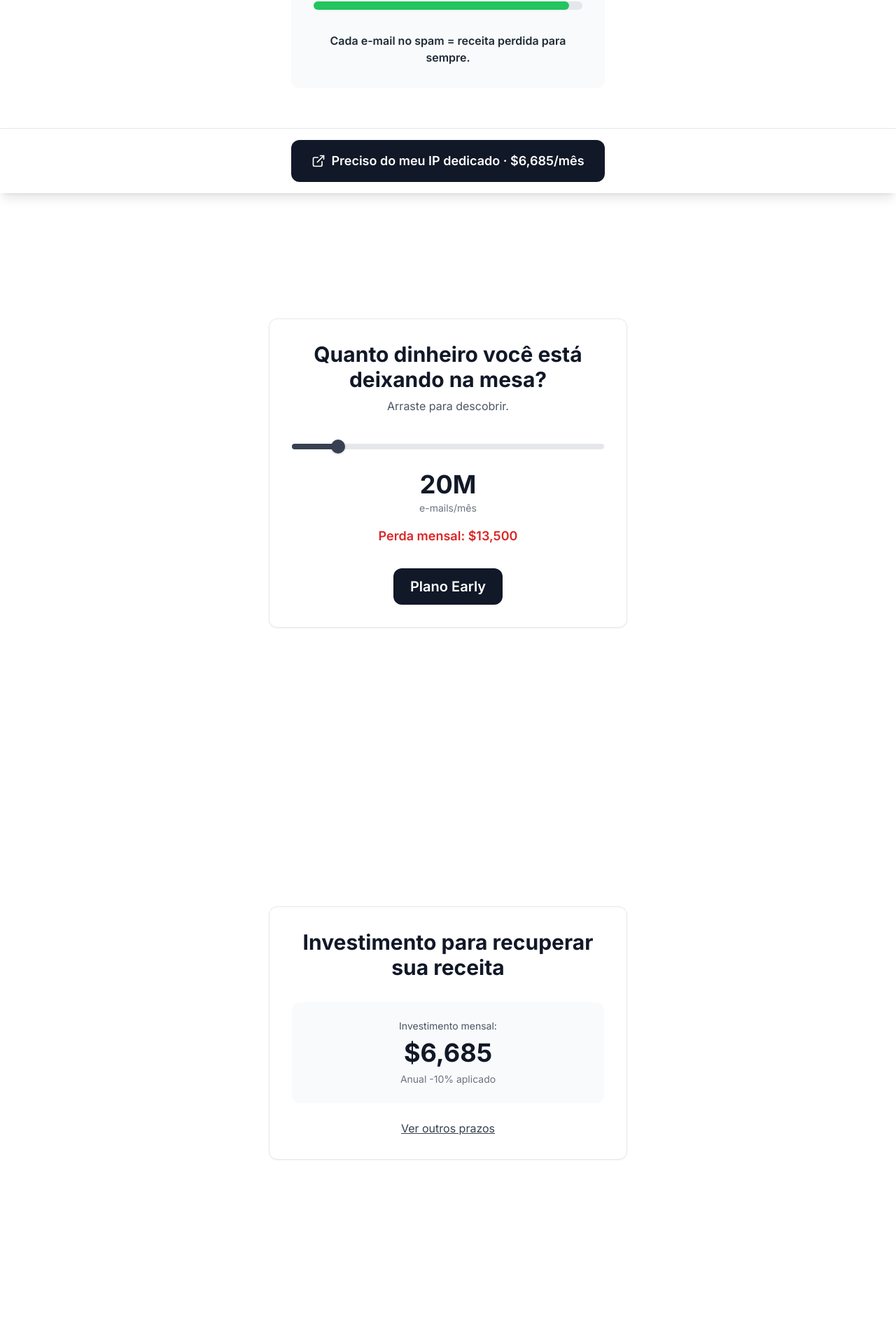
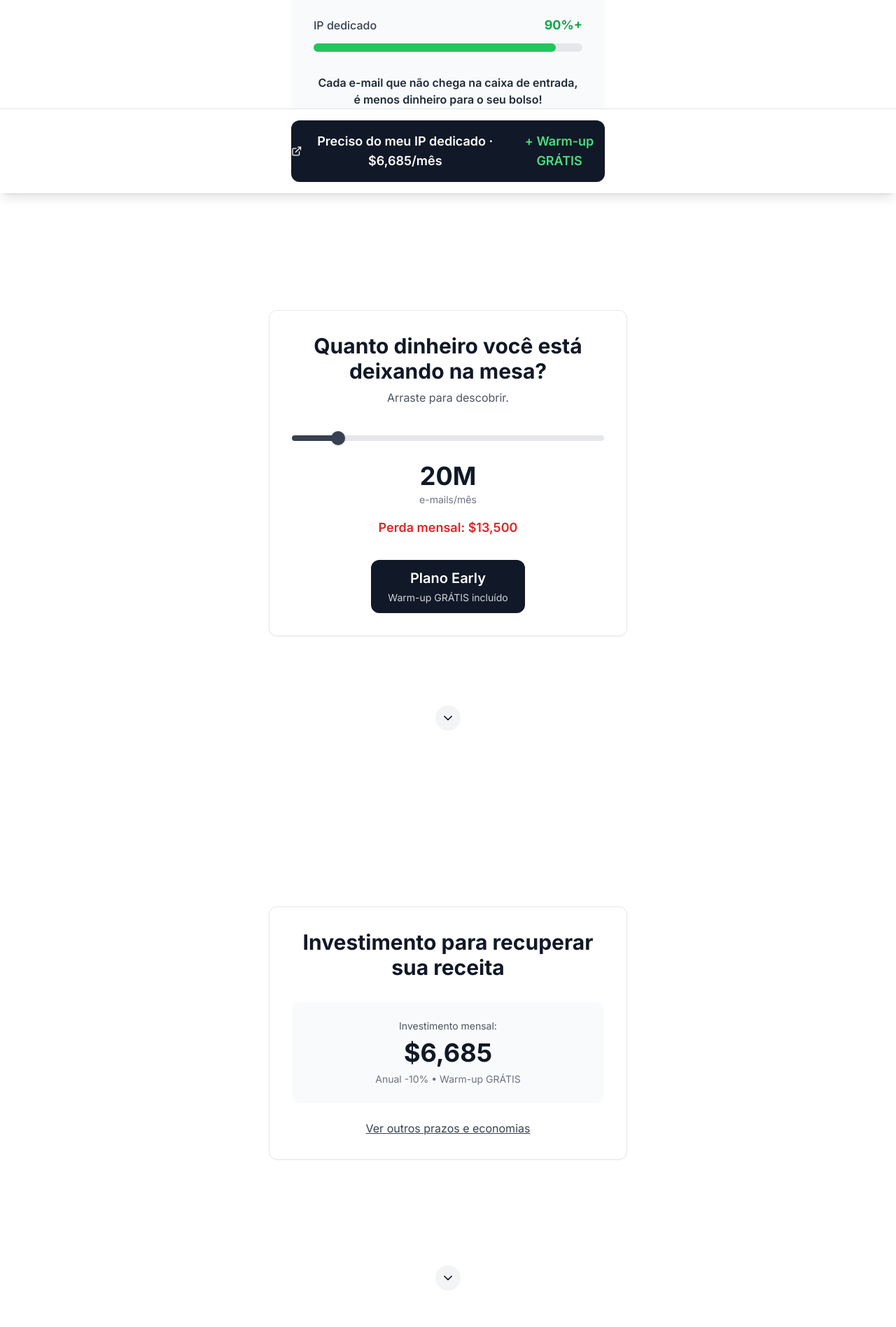
Before and after one commit to obrunomorgado/everinbox-pricing-calculator, a React (Vite) app: page /landing in a window 1280 px wide. Shown: the part 524-2420 px from the top of the page at 70% size. Built offline with nearby package versions, Linux system fonts and the light colour scheme.

Commit message:
Implement landing page refinements

```diff
--- a/src/pages/Landing.tsx
+++ b/src/pages/Landing.tsx
@@ -1,6 +1,5 @@
-
 import React, { useEffect, useState, useRef } from 'react';
-import { ExternalLink, ChevronDown } from 'lucide-react';
+import { ExternalLink, ChevronDown, ChevronRight } from 'lucide-react';
 
 const Landing = () => {
   const [volume, setVolume] = useState(20);
@@ -21,6 +20,7 @@ const Landing = () => {
   ];
 
   const descontos = { "Flex": 0, "6m": 0.05, "12m": 0.10 };
+  const warmupCosts = { "Flex": 1200, "6m": 600, "12m": 0 };
   const fx = 6.0;
   const ipFee = 55;
   const ganhoPp = 15;
@@ -34,6 +34,7 @@ const Landing = () => {
   const excedCost = exced * plan.tarifa;
   const ips = Math.ceil(emails / 90e6);
   const ipCost = ips * ipFee;
+  const warmupCost = warmupCosts[modalidade as keyof typeof warmupCosts];
   const total = piso + excedCost + ipCost;
   const anual = total * 12;
   const extraInbox = emails * ganhoPp / 100;
@@ -53,6 +54,22 @@ const Landing = () => {
 
   const formatNumber = (value: number) => {
     return (value / 1e6).toFixed(1);
+  };
+
+  const getWarmupText = () => {
+    switch (modalidade) {
+      case "12m": return "Warm-up GRÁTIS incluído";
+      case "6m": return "Warm-up 50% desconto";
+      case "Flex": return "Warm-up adicional $1.200";
+      default: return "";
+    }
+  };
+
+  const scrollToNextSection = (currentIndex: number) => {
+    const nextSection = sectionsRef.current[currentIndex + 1];
+    if (nextSection) {
+      nextSection.scrollIntoView({ behavior: 'smooth' });
+    }
   };
 
   // Intersection Observer for animations
@@ -84,18 +101,28 @@ const Landing = () => {
 
   return (
     <div className="min-h-screen bg-white font-['Inter'] relative">
+      {/* Progress indicators */}
+      <div className="fixed left-4 top-1/2 transform -translate-y-1/2 z-40 space-y-2">
+        {[0, 1, 2, 3, 4, 5].map((index) => (
+          <div
+            key={index}
+            className="w-2 h-2 rounded-full bg-gray-300 transition-all duration-300"
+          />
+        ))}
+      </div>
+
       {/* Section 1: Choque de Realidade */}
       <section
         ref={(el) => (sectionsRef.current[0] = el)}
-        className="min-h-screen flex flex-col justify-center items-center px-6 opacity-0 translate-y-8 transition-all duration-700 ease-out"
+        className="min-h-screen flex flex-col justify-center items-center px-6 opacity-0 translate-y-8 transition-all duration-700 ease-out relative"
       >
         <div className="max-w-2xl text-center">
           <h1 className="text-5xl md:text-6xl font-bold text-gray-900 mb-8 leading-tight">
-            Seus e-mails estão <span className="text-red-600">morrendo no spam.</span>
+            Seus e-mails estão <span className="text-red-600">morrendo antes de chegar</span> na caixa de entrada.
           </h1>
           <p className="text-xl text-gray-600 mb-12">E levando sua receita junto.</p>
 
-          {/* Comparison bars - clean and minimal */}
+          {/* Updated comparison bars */}
           <div className="bg-gray-50 rounded-lg p-8 max-w-md mx-auto">
             <div className="space-y-6">
               <div>
@@ -111,25 +138,33 @@ const Landing = () => {
               <div>
                 <div className="flex justify-between items-center mb-3">
                   <span className="text-gray-700 font-medium">IP dedicado</span>
-                  <span className="text-green-600 font-bold text-lg">95%</span>
+                  <span className="text-green-600 font-bold text-lg">90%+</span>
                 </div>
                 <div className="w-full bg-gray-200 rounded-sm h-3">
-                  <div className="bg-green-500 h-3 rounded-sm w-[95%]"></div>
+                  <div className="bg-green-500 h-3 rounded-sm w-[90%]"></div>
                 </div>
               </div>
             </div>
 
             <p className="text-center text-gray-800 mt-8 font-semibold">
-              Cada e-mail no spam = receita perdida para sempre.
+              Cada e-mail que não chega na caixa de entrada, é menos dinheiro para o seu bolso!
             </p>
           </div>
         </div>
+
+        {/* Navigation arrow */}
+        <button
+          onClick={() => scrollToNextSection(0)}
+          className="absolute bottom-8 left-1/2 transform -translate-x-1/2 p-2 rounded-full bg-gray-100 hover:bg-gray-200 transition-colors"
+        >
+          <ChevronRight className="w-5 h-5 rotate-90" />
+        </button>
       </section>
 
       {/* Section 2: Volume → Plano */}
       <section
         ref={(el) => (sectionsRef.current[1] = el)}
-        className="min-h-screen flex flex-col justify-center items-center px-6 opacity-0 translate-y-8 transition-all duration-700 ease-out"
+        className="min-h-screen flex flex-col justify-center items-center px-6 opacity-0 translate-y-8 transition-all duration-700 ease-out relative"
       >
         <div className="bg-white border border-gray-200 rounded-lg shadow-sm p-8 max-w-lg w-full">
           <h2 className="text-3xl font-bold text-gray-900 text-center mb-2">
@@ -159,17 +194,25 @@ const Landing = () => {
           </div>
 
           <div className="text-center">
-            <div className="inline-block bg-gray-900 text-white px-6 py-3 rounded-lg text-xl font-semibold">
-              Plano {plan.nome}
+            <div className="inline-block bg-gray-900 text-white px-6 py-3 rounded-lg">
+              <div className="text-xl font-semibold">Plano {plan.nome}</div>
+              <div className="text-sm text-gray-300 mt-1">{getWarmupText()}</div>
             </div>
           </div>
         </div>
+
+        <button
+          onClick={() => scrollToNextSection(1)}
+          className="absolute bottom-8 left-1/2 transform -translate-x-1/2 p-2 rounded-full bg-gray-100 hover:bg-gray-200 transition-colors"
+        >
+          <ChevronRight className="w-5 h-5 rotate-90" />
+        </button>
       </section>
 
       {/* Section 3: Preço Real */}
       <section
         ref={(el) => (sectionsRef.current[2] = el)}
-        className="min-h-screen flex flex-col justify-center items-center px-6 opacity-0 translate-y-8 transition-all duration-700 ease-out"
+        className="min-h-screen flex flex-col justify-center items-center px-6 opacity-0 translate-y-8 transition-all duration-700 ease-out relative"
       >
         <div className="bg-white border border-gray-200 rounded-lg shadow-sm p-8 max-w-lg w-full">
           <h2 className="text-3xl font-bold text-gray-900 text-center mb-8">
@@ -180,9 +223,14 @@ const Landing = () => {
             <div className="bg-gray-50 rounded-lg p-6">
               <p className="text-sm text-gray-600 mb-2">Investimento mensal:</p>
               <p className="text-4xl font-bold text-gray-900">{formatCurrency(total)}</p>
+              {warmupCost > 0 && (
+                <p className="text-sm text-orange-600 mt-2">
+                  + {formatCurrency(warmupCost)} warm-up (única vez)
+                </p>
+              )}
               <p className="text-sm text-gray-500 mt-2">
-                {modalidade === "12m" && "Anual -10% aplicado"}
-                {modalidade === "6m" && "Semestral -5% aplicado"}
+                {modalidade === "12m" && "Anual -10% • Warm-up GRÁTIS"}
+                {modalidade === "6m" && "Semestral -5% • Warm-up 50% desc."}
                 {modalidade === "Flex" && "Modalidade flex"}
               </p>
             </div>
@@ -191,16 +239,23 @@ const Landing = () => {
               onClick={() => setShowModalidadeModal(true)}
               className="text-gray-700 underline hover:text-gray-900 transition-colors"
             >
-              Ver outros prazos
+              Ver outros prazos e economias
             </button>
           </div>
         </div>
+
+        <button
+          onClick={() => scrollToNextSection(2)}
+          className="absolute bottom-8 left-1/2 transform -translate-x-1/2 p-2 rounded-full bg-gray-100 hover:bg-gray-200 transition-colors"
+        >
+          <ChevronRight className="w-5 h-5 rotate-90" />
+        </button>
       </section>
 
       {/* Section 4: ROI */}
       <section
         ref={(el) => (sectionsRef.current[3] = el)}
-        className="min-h-screen flex flex-col justify-center items-center px-6 opacity-0 translate-y-8 transition-all duration-700 ease-out"
+        className="min-h-screen flex flex-col justify-center items-center px-6 opacity-0 translate-y-8 transition-all duration-700 ease-out relative"
       >
         <div className="bg-white border border-gray-200 rounded-lg shadow-sm p-8 max-w-lg w-full">
           <h2 className="text-3xl font-bold text-gray-900 text-center mb-8">
@@ -243,57 +298,136 @@ const Landing = () => {
             </div>
           </div>
         </div>
+
+        <button
+          onClick={() => scrollToNextSection(3)}
+          className="absolute bottom-8 left-1/2 transform -translate-x-1/2 p-2 rounded-full bg-gray-100 hover:bg-gray-200 transition-colors"
+        >
+          <ChevronRight className="w-5 h-5 rotate-90" />
+        </button>
       </section>
 
-      {/* Section 5: Sem Risco */}
+      {/* NEW Section 5: Garantias */}
       <section
         ref={(el) => (sectionsRef.current[4] = el)}
-        className="min-h-screen flex flex-col justify-center items-center px-6 opacity-0 translate-y-8 transition-all duration-700 ease-out pb-24"
+        className="min-h-screen flex flex-col justify-center items-center px-6 opacity-0 translate-y-8 transition-all duration-700 ease-out relative"
       >
         <div className="bg-white border border-gray-200 rounded-lg shadow-sm p-8 max-w-lg w-full">
           <h2 className="text-3xl font-bold text-gray-900 text-center mb-8">
-            Sem risco. Sem desperdício.
+            Garantias que protegem seu investimento
           </h2>
 
           <div className="space-y-3 mb-8">
             <div className="border border-gray-200 rounded-lg">
               <button
-                onClick={() => toggleAccordion('credito')}
+                onClick={() => toggleAccordion('creditos')}
                 className="w-full flex justify-between items-center p-4 text-left hover:bg-gray-50 transition-colors"
               >
-                <span className="font-semibold text-gray-800">Não usou? Vira crédito válido por 9 meses</span>
-                <ChevronDown className={`w-5 h-5 transition-transform ${expandedAccordion === 'credito' ? 'rotate-180' : ''}`} />
+                <span className="font-semibold text-gray-800">Sistema de créditos: zero desperdício</span>
+                <ChevronDown className={`w-5 h-5 transition-transform ${expandedAccordion === 'creditos' ? 'rotate-180' : ''}`} />
               </button>
-              {expandedAccordion === 'credito' && (
+              {expandedAccordion === 'creditos' && (
                 <div className="p-4 pt-0 text-gray-600 border-t border-gray-100">
-                  Disparou menos que o piso? Todo valor vira crédito. Zero desperdício.
+                  <p className="mb-2">Disparou menos que o piso? Todo valor vira crédito automático:</p>
+                  <ul className="text-sm space-y-1 ml-4">
+                    <li>• <strong>Flex:</strong> créditos válidos por 3 meses</li>
+                    <li>• <strong>Semestral:</strong> créditos válidos por 6 meses</li>
+                    <li>• <strong>Anual:</strong> créditos válidos por 9 meses</li>
+                  </ul>
                 </div>
               )}
             </div>
 
             <div className="border border-gray-200 rounded-lg">
               <button
-                onClick={() => toggleAccordion('kickstart')}
+                onClick={() => toggleAccordion('warmup')}
                 className="w-full flex justify-between items-center p-4 text-left hover:bg-gray-50 transition-colors"
               >
-                <span className="font-semibold text-gray-800">Nossa equipe prepara seu IP para alta performance</span>
-                <ChevronDown className={`w-5 h-5 transition-transform ${expandedAccordion === 'kickstart' ? 'rotate-180' : ''}`} />
+                <span className="font-semibold text-gray-800">Warm-up profissional incluso</span>
+                <ChevronDown className={`w-5 h-5 transition-transform ${expandedAccordion === 'warmup' ? 'rotate-180' : ''}`} />
               </button>
-              {expandedAccordion === 'kickstart' && (
+              {expandedAccordion === 'warmup' && (
                 <div className="p-4 pt-0 text-gray-600 border-t border-gray-100">
-                  Configuramos DNS, aquecemos com 50k envios. Seu IP chega pronto para entregar.
+                  <p className="mb-2">Nossa equipe prepara seu IP para máxima entregabilidade:</p>
+                  <ul className="text-sm space-y-1 ml-4">
+                    <li>• <strong>Anual:</strong> warm-up 100% gratuito (economia de $1.200)</li>
+                    <li>• <strong>Semestral:</strong> warm-up com 50% desconto ($600)</li>
+                    <li>• <strong>Flex:</strong> warm-up opcional por $1.200</li>
+                  </ul>
+                  <p className="text-sm mt-2">Inclui: configuração DNS, aquecimento gradual, monitoramento 24/7</p>
+                </div>
+              )}
+            </div>
+
+            <div className="border border-gray-200 rounded-lg">
+              <button
+                onClick={() => toggleAccordion('saida')}
+                className="w-full flex justify-between items-center p-4 text-left hover:bg-gray-50 transition-colors"
+              >
+                <span className="font-semibold text-gray-800">Política de saída transparente</span>
+                <ChevronDown className={`w-5 h-5 transition-transform ${expandedAccordion === 'saida' ? 'rotate-180' : ''}`} />
+              </button>
+              {expandedAccordion === 'saida' && (
+                <div className="p-4 pt-0 text-gray-600 border-t border-gray-100">
+                  <p className="mb-2">Sem multas abusivas ou armadilhas:</p>
+                  <ul className="text-sm space-y-1 ml-4">
+                    <li>• <strong>Flex:</strong> cancelamento com 30 dias de aviso</li>
+                    <li>• <strong>Outros planos:</strong> multa limitada ao desconto recebido</li>
+                    <li>• Créditos sempre reembolsados proporcionalmente</li>
+                    <li>• Migração assistida dos dados quando solicitada</li>
+                  </ul>
                 </div>
               )}
             </div>
           </div>
 
           <p className="text-center text-gray-600">
-            <span className="font-semibold text-gray-900">Zero surpresas. Zero desperdício.</span>
+            <span className="font-semibold text-gray-900">Investimento protegido. Resultados garantidos.</span>
+          </p>
+        </div>
+
+        <button
+          onClick={() => scrollToNextSection(4)}
+          className="absolute bottom-8 left-1/2 transform -translate-x-1/2 p-2 rounded-full bg-gray-100 hover:bg-gray-200 transition-colors"
+        >
+          <ChevronRight className="w-5 h-5 rotate-90" />
+        </button>
+      </section>
+
+      {/* Section 6: Sem Risco (previously section 5) */}
+      <section
+        ref={(el) => (sectionsRef.current[5] = el)}
+        className="min-h-screen flex flex-col justify-center items-center px-6 opacity-0 translate-y-8 transition-all duration-700 ease-out pb-24"
+      >
+        <div className="bg-white border border-gray-200 rounded-lg shadow-sm p-8 max-w-lg w-full">
+          <h2 className="text-3xl font-bold text-gray-900 text-center mb-8">
+            Comece hoje. Resultados imediatos.
+          </h2>
+
+          <div className="space-y-4 mb-8">
+            <div className="flex items-center gap-3 p-4 bg-green-50 rounded-lg">
+              <div className="w-8 h-8 bg-green-600 rounded-full flex items-center justify-center text-white font-bold">✓</div>
+              <span className="text-gray-800">Setup em 24h após confirmação do DNS</span>
+            </div>
+
+            <div className="flex items-center gap-3 p-4 bg-blue-50 rounded-lg">
+              <div className="w-8 h-8 bg-blue-600 rounded-full flex items-center justify-center text-white font-bold">↗</div>
+              <span className="text-gray-800">+15 pontos percentuais na inbox desde a semana 1</span>
+            </div>
+
+            <div className="flex items-center gap-3 p-4 bg-purple-50 rounded-lg">
+              <div className="w-8 h-8 bg-purple-600 rounded-full flex items-center justify-center text-white font-bold">$</div>
+              <span className="text-gray-800">ROI positivo já no primeiro mês</span>
+            </div>
+          </div>
+
+          <p className="text-center text-gray-600">
+            <span className="font-semibold text-gray-900">Pare de perder dinheiro. Comece a ganhar mais.</span>
           </p>
         </div>
       </section>
 
-      {/* CTA Fixo */}
+      {/* Updated CTA */}
       <div className="fixed bottom-0 left-0 right-0 bg-white border-t border-gray-200 p-4 shadow-lg z-50">
         <div className="container mx-auto max-w-lg">
           <button
@@ -302,11 +436,12 @@ const Landing = () => {
           >
             <ExternalLink className="w-5 h-5" />
             Preciso do meu IP dedicado · {formatCurrency(total)}/mês
+            {warmupCost === 0 && <span className="text-green-400 ml-2">+ Warm-up GRÁTIS</span>}
           </button>
         </div>
       </div>
 
-      {/* Modal de Modalidade */}
+      {/* Updated Modal de Modalidade */}
       {showModalidadeModal && (
         <div className="fixed inset-0 bg-black bg-opacity-50 flex items-center justify-center z-50 p-4">
           <div className="bg-white rounded-lg p-8 max-w-md w-full">
@@ -314,11 +449,15 @@ const Landing = () => {
 
             <div className="space-y-3">
               {[
-                { value: "12m", label: "Anual -10%", desc: "Melhor desconto" },
-                { value: "6m", label: "Semestral -5%", desc: "Desconto médio" },
-                { value: "Flex", label: "Flex (mensal)", desc: "Sem compromisso" }
+                { value: "12m", label: "Anual -10%", desc: "Warm-up GRÁTIS (economia $1.200)", highlight: true },
+                { value: "6m", label: "Semestral -5%", desc: "Warm-up 50% desconto ($600)", highlight: false },
+                { value: "Flex", label: "Flex (mensal)", desc: "Warm-up opcional $1.200", highlight: false }
               ].map((option) => (
-                <label key={option.value} className="flex items-center cursor-pointer p-3 rounded-lg hover:bg-gray-50 border border-gray-200">
+                <label key={option.value} className={`flex items-center cursor-pointer p-3 rounded-lg border-2 transition-colors ${
+                  option.highlight
+                    ? 'border-green-300 bg-green-50 hover:bg-green-100'
+                    : 'border-gray-200 hover:bg-gray-50'
+                } ${modalidade === option.value ? 'border-blue-500 bg-blue-50' : ''}`}>
                   <input
                     type="radio"
                     name="modalidade"
@@ -328,7 +467,10 @@ const Landing = () => {
                     className="mr-3"
                   />
                   <div>
-                    <span className="font-semibold text-gray-800">{option.label}</span>
+                    <div className="flex items-center gap-2">
+                      <span className="font-semibold text-gray-800">{option.label}</span>
+                      {option.highlight && <span className="text-xs bg-green-600 text-white px-2 py-1 rounded">RECOMENDADO</span>}
+                    </div>
                     <p className="text-sm text-gray-500">{option.desc}</p>
                   </div>
                 </label>
```
